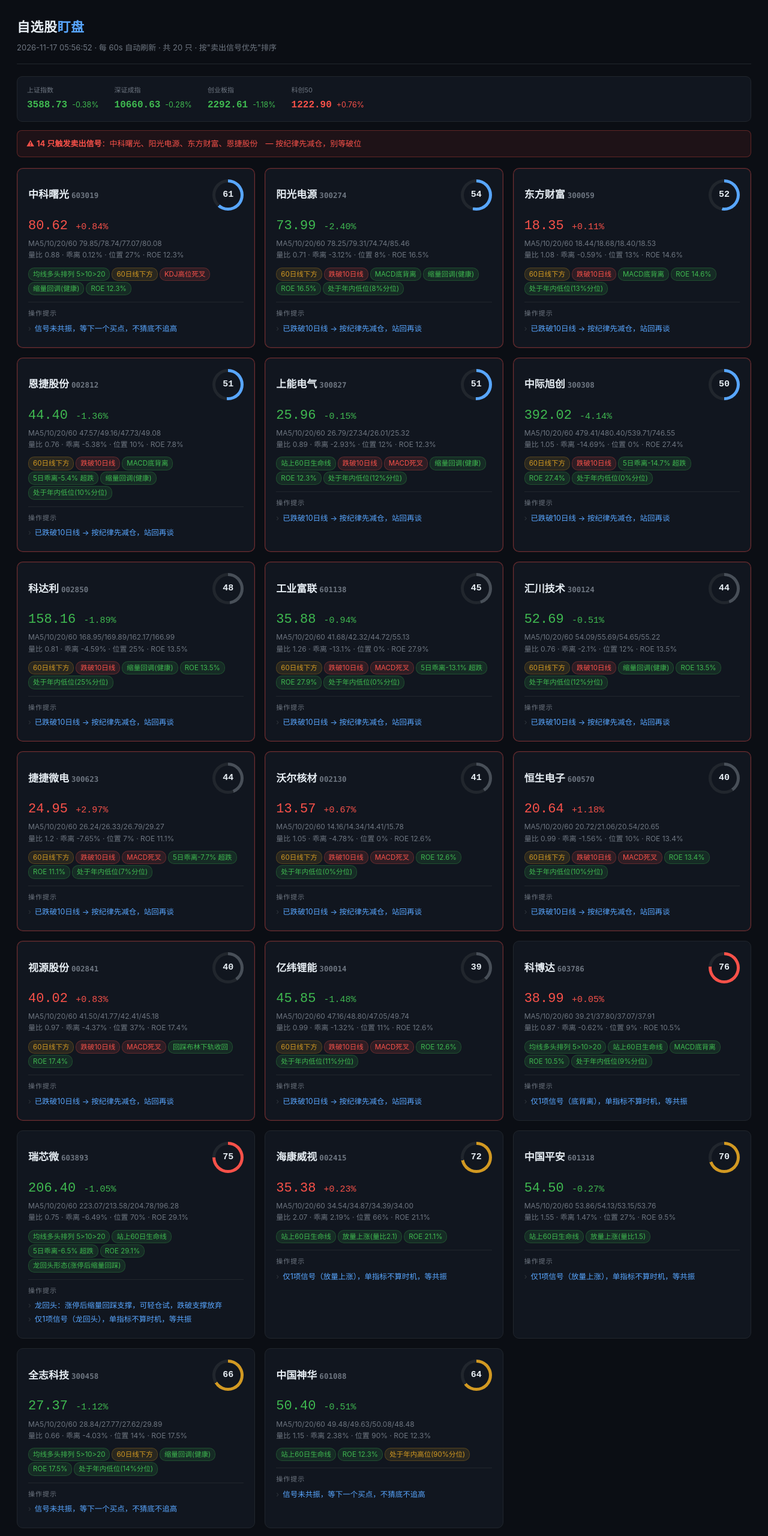
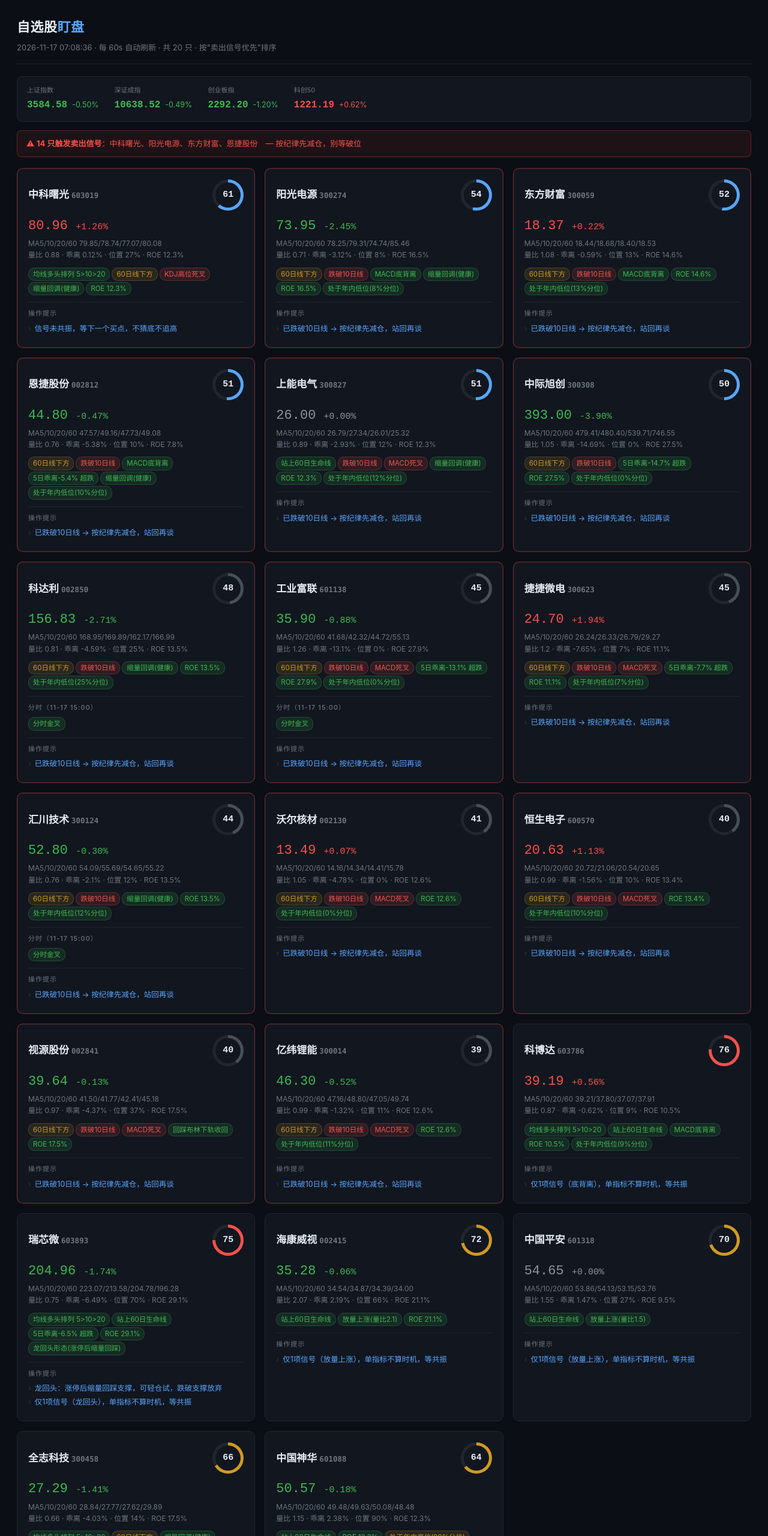
Before and after one commit to zihan-torres1/stock-panel, a plain HTML site: page docs/watch.html in a window 1280 px wide. Shown: the top 2560 px of the page at 60% size. Drawn offline with Linux system fonts and the light colour scheme.

Commit message:
面板更新 2026-11-17 15:11 [skip ci]

```diff
--- a/docs/watch.html
+++ b/docs/watch.html
@@ -1,6 +1,6 @@
 <!DOCTYPE html><html lang="zh-CN"><head><meta charset="utf-8">
 <meta http-equiv="refresh" content="60">
-<title>盯盘 05:56:52</title><style>
+<title>盯盘 07:08:36</title><style>
 *{box-sizing:border-box;margin:0;padding:0}
 body{background:#0b0e14;color:#c9d1d9;font:14px/1.6 -apple-system,"PingFang SC","Microsoft YaHei",sans-serif;padding:28px}
 .wrap{max-width:1280px;margin:0 auto}
@@ -67,16 +67,16 @@ background:rgba(248,81,73,.08);border:1px solid rgba(248,81,73,.3);color:#f85149
 align-items:center;justify-content:center;font-family:ui-monospace,monospace;font-size:15px;font-weight:700}
 </style></head><body><div class="wrap">
 <div class="top"><div><h1>自选股<span>盯盘</span></h1>
-<div class="sub">2026-11-17 05:56:52 · 每 60s 自动刷新 · 共 20 只 ·
+<div class="sub">2026-11-17 07:08:36 · 每 60s 自动刷新 · 共 20 只 ·
 按"卖出信号优先"排序</div></div></div>
-<div class="idxbar"><div class="idx"><span>上证指数</span><b class="down">3588.73</b><em class="down">-0.38%</em></div><div class="idx"><span>深证成指</span><b class="down">10660.63</b><em class="down">-0.28%</em></div><div class="idx"><span>创业板指</span><b class="down">2292.61</b><em class="down">-1.18%</em></div><div class="idx"><span>科创50</span><b class="up">1222.90</b><em class="up">+0.76%</em></div></div>
+<div class="idxbar"><div class="idx"><span>上证指数</span><b class="down">3584.58</b><em class="down">-0.50%</em></div><div class="idx"><span>深证成指</span><b class="down">10638.52</b><em class="down">-0.49%</em></div><div class="idx"><span>创业板指</span><b class="down">2292.20</b><em class="down">-1.20%</em></div><div class="idx"><span>科创50</span><b class="up">1221.19</b><em class="up">+0.62%</em></div></div>
 <div class="alert">⚠ <b>14 只触发卖出信号</b>：中科曙光、阳光电源、东方财富、恩捷股份　— 按纪律先减仓，别等破位</div>
 <div class="grid">
 <div class="card risk">
   <h3><span>中科曙光 <span class="code">603019</span></span>
       <span class="ring" style="background:conic-gradient(#58a6ff 220.68deg,#21262d 0)"><span class="ring-in">61</span></span></h3>
-  <div class="px up">80.62
-      <span style="font-size:15px">+0.84%</span></div>
+  <div class="px up">80.96
+      <span style="font-size:15px">+1.26%</span></div>
   <div class="meta">MA5/10/20/60 79.85/78.74/77.07/80.08<br>量比 0.88 · 乖离 0.12% ·
      位置 27% · ROE 12.3%</div>
   <div><span class="tag t-good">均线多头排列 5&gt;10&gt;20</span><span class="tag t-warn">60日线下方</span><span class="tag t-bad">KDJ高位死叉</span><span class="tag t-good">缩量回调(健康)</span><span class="tag t-good">ROE 12.3%</span></div>
@@ -86,8 +86,8 @@ align-items:center;justify-content:center;font-family:ui-monospace,monospace;fon
 <div class="card risk">
   <h3><span>阳光电源 <span class="code">300274</span></span>
       <span class="ring" style="background:conic-gradient(#58a6ff 194.4deg,#21262d 0)"><span class="ring-in">54</span></span></h3>
-  <div class="px down">73.99
-      <span style="font-size:15px">-2.40%</span></div>
+  <div class="px down">73.95
+      <span style="font-size:15px">-2.45%</span></div>
   <div class="meta">MA5/10/20/60 78.25/79.31/74.74/85.46<br>量比 0.71 · 乖离 -3.12% ·
      位置 8% · ROE 16.5%</div>
   <div><span class="tag t-warn">60日线下方</span><span class="tag t-bad">跌破10日线</span><span class="tag t-good">MACD底背离</span><span class="tag t-good">缩量回调(健康)</span><span class="tag t-good">ROE 16.5%</span><span class="tag t-good">处于年内低位(8%分位)</span></div>
@@ -97,8 +97,8 @@ align-items:center;justify-content:center;font-family:ui-monospace,monospace;fon
 <div class="card risk">
   <h3><span>东方财富 <span class="code">300059</span></span>
       <span class="ring" style="background:conic-gradient(#58a6ff 188.64deg,#21262d 0)"><span class="ring-in">52</span></span></h3>
-  <div class="px up">18.35
-      <span style="font-size:15px">+0.11%</span></div>
+  <div class="px up">18.37
+      <span style="font-size:15px">+0.22%</span></div>
   <div class="meta">MA5/10/20/60 18.44/18.68/18.40/18.53<br>量比 1.08 · 乖离 -0.59% ·
      位置 13% · ROE 14.6%</div>
   <div><span class="tag t-warn">60日线下方</span><span class="tag t-bad">跌破10日线</span><span class="tag t-good">MACD底背离</span><span class="tag t-good">ROE 14.6%</span><span class="tag t-good">处于年内低位(13%分位)</span></div>
@@ -108,8 +108,8 @@ align-items:center;justify-content:center;font-family:ui-monospace,monospace;fon
 <div class="card risk">
   <h3><span>恩捷股份 <span class="code">002812</span></span>
       <span class="ring" style="background:conic-gradient(#58a6ff 184.68deg,#21262d 0)"><span class="ring-in">51</span></span></h3>
-  <div class="px down">44.40
-      <span style="font-size:15px">-1.36%</span></div>
+  <div class="px down">44.80
+      <span style="font-size:15px">-0.47%</span></div>
   <div class="meta">MA5/10/20/60 47.57/49.16/47.73/49.08<br>量比 0.76 · 乖离 -5.38% ·
      位置 10% · ROE 7.8%</div>
   <div><span class="tag t-warn">60日线下方</span><span class="tag t-bad">跌破10日线</span><span class="tag t-good">MACD底背离</span><span class="tag t-good">5日乖离-5.4% 超跌</span><span class="tag t-good">缩量回调(健康)</span><span class="tag t-good">处于年内低位(10%分位)</span></div>
@@ -119,8 +119,8 @@ align-items:center;justify-content:center;font-family:ui-monospace,monospace;fon
 <div class="card risk">
   <h3><span>上能电气 <span class="code">300827</span></span>
       <span class="ring" style="background:conic-gradient(#58a6ff 182.88deg,#21262d 0)"><span class="ring-in">51</span></span></h3>
-  <div class="px down">25.96
-      <span style="font-size:15px">-0.15%</span></div>
+  <div class="px flat">26.00
+      <span style="font-size:15px">+0.00%</span></div>
   <div class="meta">MA5/10/20/60 26.79/27.34/26.01/25.32<br>量比 0.89 · 乖离 -2.93% ·
      位置 12% · ROE 12.3%</div>
   <div><span class="tag t-good">站上60日生命线</span><span class="tag t-bad">跌破10日线</span><span class="tag t-bad">MACD死叉</span><span class="tag t-good">缩量回调(健康)</span><span class="tag t-good">ROE 12.3%</span><span class="tag t-good">处于年内低位(12%分位)</span></div>
@@ -130,52 +130,41 @@ align-items:center;justify-content:center;font-family:ui-monospace,monospace;fon
 <div class="card risk">
   <h3><span>中际旭创 <span class="code">300308</span></span>
       <span class="ring" style="background:conic-gradient(#58a6ff 180.0deg,#21262d 0)"><span class="ring-in">50</span></span></h3>
-  <div class="px down">392.02
-      <span style="font-size:15px">-4.14%</span></div>
+  <div class="px down">393.00
+      <span style="font-size:15px">-3.90%</span></div>
   <div class="meta">MA5/10/20/60 479.41/480.40/539.71/746.55<br>量比 1.05 · 乖离 -14.69% ·
-     位置 0% · ROE 27.4%</div>
-  <div><span class="tag t-warn">60日线下方</span><span class="tag t-bad">跌破10日线</span><span class="tag t-good">5日乖离-14.7% 超跌</span><span class="tag t-good">ROE 27.4%</span><span class="tag t-good">处于年内低位(0%分位)</span></div>
+     位置 0% · ROE 27.5%</div>
+  <div><span class="tag t-warn">60日线下方</span><span class="tag t-bad">跌破10日线</span><span class="tag t-good">5日乖离-14.7% 超跌</span><span class="tag t-good">ROE 27.5%</span><span class="tag t-good">处于年内低位(0%分位)</span></div>
 
   <div class="sec"><h4>操作提示</h4><ul><li><span class="a">已跌破10日线 → 按纪律先减仓，站回再谈</span></li></ul></div>
 </div>
 <div class="card risk">
   <h3><span>科达利 <span class="code">002850</span></span>
       <span class="ring" style="background:conic-gradient(#484f58 172.8deg,#21262d 0)"><span class="ring-in">48</span></span></h3>
-  <div class="px down">158.16
-      <span style="font-size:15px">-1.89%</span></div>
+  <div class="px down">156.83
+      <span style="font-size:15px">-2.71%</span></div>
   <div class="meta">MA5/10/20/60 168.95/169.89/162.17/166.99<br>量比 0.81 · 乖离 -4.59% ·
      位置 25% · ROE 13.5%</div>
   <div><span class="tag t-warn">60日线下方</span><span class="tag t-bad">跌破10日线</span><span class="tag t-good">缩量回调(健康)</span><span class="tag t-good">ROE 13.5%</span><span class="tag t-good">处于年内低位(25%分位)</span></div>
-
+  <div class="sec"><h4>分时（11-17 15:00）</h4><span class="tag t-good">分时金叉</span></div>
   <div class="sec"><h4>操作提示</h4><ul><li><span class="a">已跌破10日线 → 按纪律先减仓，站回再谈</span></li></ul></div>
 </div>
 <div class="card risk">
   <h3><span>工业富联 <span class="code">601138</span></span>
       <span class="ring" style="background:conic-gradient(#484f58 162.72000000000003deg,#21262d 0)"><span class="ring-in">45</span></span></h3>
-  <div class="px down">35.88
-      <span style="font-size:15px">-0.94%</span></div>
+  <div class="px down">35.90
+      <span style="font-size:15px">-0.88%</span></div>
   <div class="meta">MA5/10/20/60 41.68/42.32/44.72/55.13<br>量比 1.26 · 乖离 -13.1% ·
      位置 0% · ROE 27.9%</div>
   <div><span class="tag t-warn">60日线下方</span><span class="tag t-bad">跌破10日线</span><span class="tag t-bad">MACD死叉</span><span class="tag t-good">5日乖离-13.1% 超跌</span><span class="tag t-good">ROE 27.9%</span><span class="tag t-good">处于年内低位(0%分位)</span></div>
-
-  <div class="sec"><h4>操作提示</h4><ul><li><span class="a">已跌破10日线 → 按纪律先减仓，站回再谈</span></li></ul></div>
-</div>
-<div class="card risk">
-  <h3><span>汇川技术 <span class="code">300124</span></span>
-      <span class="ring" style="background:conic-gradient(#484f58 159.84deg,#21262d 0)"><span class="ring-in">44</span></span></h3>
-  <div class="px down">52.69
-      <span style="font-size:15px">-0.51%</span></div>
-  <div class="meta">MA5/10/20/60 54.09/55.69/54.65/55.22<br>量比 0.76 · 乖离 -2.1% ·
-     位置 12% · ROE 13.5%</div>
-  <div><span class="tag t-warn">60日线下方</span><span class="tag t-bad">跌破10日线</span><span class="tag t-good">缩量回调(健康)</span><span class="tag t-good">ROE 13.5%</span><span class="tag t-good">处于年内低位(12%分位)</span></div>
-
+  <div class="sec"><h4>分时（11-17 15:00）</h4><span class="tag t-good">分时金叉</span></div>
   <div class="sec"><h4>操作提示</h4><ul><li><span class="a">已跌破10日线 → 按纪律先减仓，站回再谈</span></li></ul></div>
 </div>
 <div class="card risk">
   <h3><span>捷捷微电 <span class="code">300623</span></span>
-      <span class="ring" style="background:conic-gradient(#484f58 158.4deg,#21262d 0)"><span class="ring-in">44</span></span></h3>
-  <div class="px up">24.95
-      <span style="font-size:15px">+2.97%</span></div>
+      <span class="ring" style="background:conic-gradient(#484f58 160.56deg,#21262d 0)"><span class="ring-in">45</span></span></h3>
+  <div class="px up">24.70
+      <span style="font-size:15px">+1.94%</span></div>
   <div class="meta">MA5/10/20/60 26.24/26.33/26.79/29.27<br>量比 1.2 · 乖离 -7.65% ·
      位置 7% · ROE 11.1%</div>
   <div><span class="tag t-warn">60日线下方</span><span class="tag t-bad">跌破10日线</span><span class="tag t-bad">MACD死叉</span><span class="tag t-good">5日乖离-7.7% 超跌</span><span class="tag t-good">ROE 11.1%</span><span class="tag t-good">处于年内低位(7%分位)</span></div>
@@ -183,10 +172,21 @@ align-items:center;justify-content:center;font-family:ui-monospace,monospace;fon
   <div class="sec"><h4>操作提示</h4><ul><li><span class="a">已跌破10日线 → 按纪律先减仓，站回再谈</span></li></ul></div>
 </div>
 <div class="card risk">
+  <h3><span>汇川技术 <span class="code">300124</span></span>
+      <span class="ring" style="background:conic-gradient(#484f58 159.84deg,#21262d 0)"><span class="ring-in">44</span></span></h3>
+  <div class="px down">52.80
+      <span style="font-size:15px">-0.30%</span></div>
+  <div class="meta">MA5/10/20/60 54.09/55.69/54.65/55.22<br>量比 0.76 · 乖离 -2.1% ·
+     位置 12% · ROE 13.5%</div>
+  <div><span class="tag t-warn">60日线下方</span><span class="tag t-bad">跌破10日线</span><span class="tag t-good">缩量回调(健康)</span><span class="tag t-good">ROE 13.5%</span><span class="tag t-good">处于年内低位(12%分位)</span></div>
+  <div class="sec"><h4>分时（11-17 15:00）</h4><span class="tag t-good">分时金叉</span></div>
+  <div class="sec"><h4>操作提示</h4><ul><li><span class="a">已跌破10日线 → 按纪律先减仓，站回再谈</span></li></ul></div>
+</div>
+<div class="card risk">
   <h3><span>沃尔核材 <span class="code">002130</span></span>
       <span class="ring" style="background:conic-gradient(#484f58 147.6deg,#21262d 0)"><span class="ring-in">41</span></span></h3>
-  <div class="px up">13.57
-      <span style="font-size:15px">+0.67%</span></div>
+  <div class="px up">13.49
+      <span style="font-size:15px">+0.07%</span></div>
   <div class="meta">MA5/10/20/60 14.16/14.34/14.41/15.78<br>量比 1.05 · 乖离 -4.78% ·
      位置 0% · ROE 12.6%</div>
   <div><span class="tag t-warn">60日线下方</span><span class="tag t-bad">跌破10日线</span><span class="tag t-bad">MACD死叉</span><span class="tag t-good">ROE 12.6%</span><span class="tag t-good">处于年内低位(0%分位)</span></div>
@@ -196,8 +196,8 @@ align-items:center;justify-content:center;font-family:ui-monospace,monospace;fon
 <div class="card risk">
   <h3><span>恒生电子 <span class="code">600570</span></span>
       <span class="ring" style="background:conic-gradient(#484f58 145.07999999999998deg,#21262d 0)"><span class="ring-in">40</span></span></h3>
-  <div class="px up">20.64
-      <span style="font-size:15px">+1.18%</span></div>
+  <div class="px up">20.63
+      <span style="font-size:15px">+1.13%</span></div>
   <div class="meta">MA5/10/20/60 20.72/21.06/20.54/20.65<br>量比 0.99 · 乖离 -1.56% ·
      位置 10% · ROE 13.4%</div>
   <div><span class="tag t-warn">60日线下方</span><span class="tag t-bad">跌破10日线</span><span class="tag t-bad">MACD死叉</span><span class="tag t-good">ROE 13.4%</span><span class="tag t-good">处于年内低位(10%分位)</span></div>
@@ -207,19 +207,19 @@ align-items:center;justify-content:center;font-family:ui-monospace,monospace;fon
 <div class="card risk">
   <h3><span>视源股份 <span class="code">002841</span></span>
       <span class="ring" style="background:conic-gradient(#484f58 144.36deg,#21262d 0)"><span class="ring-in">40</span></span></h3>
-  <div class="px up">40.02
-      <span style="font-size:15px">+0.83%</span></div>
+  <div class="px down">39.64
+      <span style="font-size:15px">-0.13%</span></div>
   <div class="meta">MA5/10/20/60 41.50/41.77/42.41/45.18<br>量比 0.97 · 乖离 -4.37% ·
-     位置 37% · ROE 17.4%</div>
-  <div><span class="tag t-warn">60日线下方</span><span class="tag t-bad">跌破10日线</span><span class="tag t-bad">MACD死叉</span><span class="tag t-good">回踩布林下轨收回</span><span class="tag t-good">ROE 17.4%</span></div>
+     位置 37% · ROE 17.5%</div>
+  <div><span class="tag t-warn">60日线下方</span><span class="tag t-bad">跌破10日线</span><span class="tag t-bad">MACD死叉</span><span class="tag t-good">回踩布林下轨收回</span><span class="tag t-good">ROE 17.5%</span></div>
 
   <div class="sec"><h4>操作提示</h4><ul><li><span class="a">已跌破10日线 → 按纪律先减仓，站回再谈</span></li></ul></div>
 </div>
 <div class="card risk">
   <h3><span>亿纬锂能 <span class="code">300014</span></span>
       <span class="ring" style="background:conic-gradient(#484f58 140.76000000000002deg,#21262d 0)"><span class="ring-in">39</span></span></h3>
-  <div class="px down">45.85
-      <span style="font-size:15px">-1.48%</span></div>
+  <div class="px down">46.30
+      <span style="font-size:15px">-0.52%</span></div>
   <div class="meta">MA5/10/20/60 47.16/48.80/47.05/49.74<br>量比 0.99 · 乖离 -1.32% ·
      位置 11% · ROE 12.6%</div>
   <div><span class="tag t-warn">60日线下方</span><span class="tag t-bad">跌破10日线</span><span class="tag t-bad">MACD死叉</span><span class="tag t-good">ROE 12.6%</span><span class="tag t-good">处于年内低位(11%分位)</span></div>
@@ -229,8 +229,8 @@ align-items:center;justify-content:center;font-family:ui-monospace,monospace;fon
 <div class="card">
   <h3><span>科博达 <span class="code">603786</span></span>
       <span class="ring" style="background:conic-gradient(#f85149 274.68deg,#21262d 0)"><span class="ring-in">76</span></span></h3>
-  <div class="px up">38.99
-      <span style="font-size:15px">+0.05%</span></div>
+  <div class="px up">39.19
+      <span style="font-size:15px">+0.56%</span></div>
   <div class="meta">MA5/10/20/60 39.21/37.80/37.07/37.91<br>量比 0.87 · 乖离 -0.62% ·
      位置 9% · ROE 10.5%</div>
   <div><span class="tag t-good">均线多头排列 5&gt;10&gt;20</span><span class="tag t-good">站上60日生命线</span><span class="tag t-good">MACD底背离</span><span class="tag t-good">ROE 10.5%</span><span class="tag t-good">处于年内低位(9%分位)</span></div>
@@ -240,8 +240,8 @@ align-items:center;justify-content:center;font-family:ui-monospace,monospace;fon
 <div class="card">
   <h3><span>瑞芯微 <span class="code">603893</span></span>
       <span class="ring" style="background:conic-gradient(#f85149 268.92deg,#21262d 0)"><span class="ring-in">75</span></span></h3>
-  <div class="px down">206.40
-      <span style="font-size:15px">-1.05%</span></div>
+  <div class="px down">204.96
+      <span style="font-size:15px">-1.74%</span></div>
   <div class="meta">MA5/10/20/60 223.07/213.58/204.78/196.28<br>量比 0.75 · 乖离 -6.49% ·
      位置 70% · ROE 29.1%</div>
   <div><span class="tag t-good">均线多头排列 5&gt;10&gt;20</span><span class="tag t-good">站上60日生命线</span><span class="tag t-good">5日乖离-6.5% 超跌</span><span class="tag t-good">ROE 29.1%</span><span class="tag t-good">龙回头形态(涨停后缩量回踩)</span></div>
@@ -251,8 +251,8 @@ align-items:center;justify-content:center;font-family:ui-monospace,monospace;fon
 <div class="card">
   <h3><span>海康威视 <span class="code">002415</span></span>
       <span class="ring" style="background:conic-gradient(#d29922 258.48deg,#21262d 0)"><span class="ring-in">72</span></span></h3>
-  <div class="px up">35.38
-      <span style="font-size:15px">+0.23%</span></div>
+  <div class="px down">35.28
+      <span style="font-size:15px">-0.06%</span></div>
   <div class="meta">MA5/10/20/60 34.54/34.87/34.39/34.00<br>量比 2.07 · 乖离 2.19% ·
      位置 66% · ROE 21.1%</div>
   <div><span class="tag t-good">站上60日生命线</span><span class="tag t-good">放量上涨(量比2.1)</span><span class="tag t-good">ROE 21.1%</span></div>
@@ -262,8 +262,8 @@ align-items:center;justify-content:center;font-family:ui-monospace,monospace;fon
 <div class="card">
   <h3><span>中国平安 <span class="code">601318</span></span>
       <span class="ring" style="background:conic-gradient(#d29922 250.92000000000002deg,#21262d 0)"><span class="ring-in">70</span></span></h3>
-  <div class="px down">54.50
-      <span style="font-size:15px">-0.27%</span></div>
+  <div class="px flat">54.65
+      <span style="font-size:15px">+0.00%</span></div>
   <div class="meta">MA5/10/20/60 53.86/54.13/53.15/53.76<br>量比 1.55 · 乖离 1.47% ·
      位置 27% · ROE 9.5%</div>
   <div><span class="tag t-good">站上60日生命线</span><span class="tag t-good">放量上涨(量比1.5)</span></div>
@@ -273,19 +273,19 @@ align-items:center;justify-content:center;font-family:ui-monospace,monospace;fon
 <div class="card">
   <h3><span>全志科技 <span class="code">300458</span></span>
       <span class="ring" style="background:conic-gradient(#d29922 238.32000000000002deg,#21262d 0)"><span class="ring-in">66</span></span></h3>
-  <div class="px down">27.37
-      <span style="font-size:15px">-1.12%</span></div>
+  <div class="px down">27.29
+      <span style="font-size:15px">-1.41%</span></div>
   <div class="meta">MA5/10/20/60 28.84/27.77/27.62/29.89<br>量比 0.66 · 乖离 -4.03% ·
      位置 14% · ROE 17.5%</div>
   <div><span class="tag t-good">均线多头排列 5&gt;10&gt;20</span><span class="tag t-warn">60日线下方</span><span class="tag t-good">缩量回调(健康)</span><span class="tag t-good">ROE 17.5%</span><span class="tag t-good">处于年内低位(14%分位)</span></div>
-
+  <div class="sec"><h4>分时（11-17 15:00）</h4><span class="tag t-good">分时金叉</span></div>
   <div class="sec"><h4>操作提示</h4><ul><li><span class="a">信号未共振，等下一个买点，不猜底不追高</span></li></ul></div>
 </div>
 <div class="card">
   <h3><span>中国神华 <span class="code">601088</span></span>
       <span class="ring" style="background:conic-gradient(#d29922 231.84000000000003deg,#21262d 0)"><span class="ring-in">64</span></span></h3>
-  <div class="px down">50.40
-      <span style="font-size:15px">-0.51%</span></div>
+  <div class="px down">50.57
+      <span style="font-size:15px">-0.18%</span></div>
   <div class="meta">MA5/10/20/60 49.48/49.63/50.08/48.48<br>量比 1.15 · 乖离 2.38% ·
      位置 90% · ROE 12.3%</div>
   <div><span class="tag t-good">站上60日生命线</span><span class="tag t-good">ROE 12.3%</span><span class="tag t-warn">处于年内高位(90%分位)</span></div>
```
Also changed, not shown: docs/index.html (+47 -47 lines).
